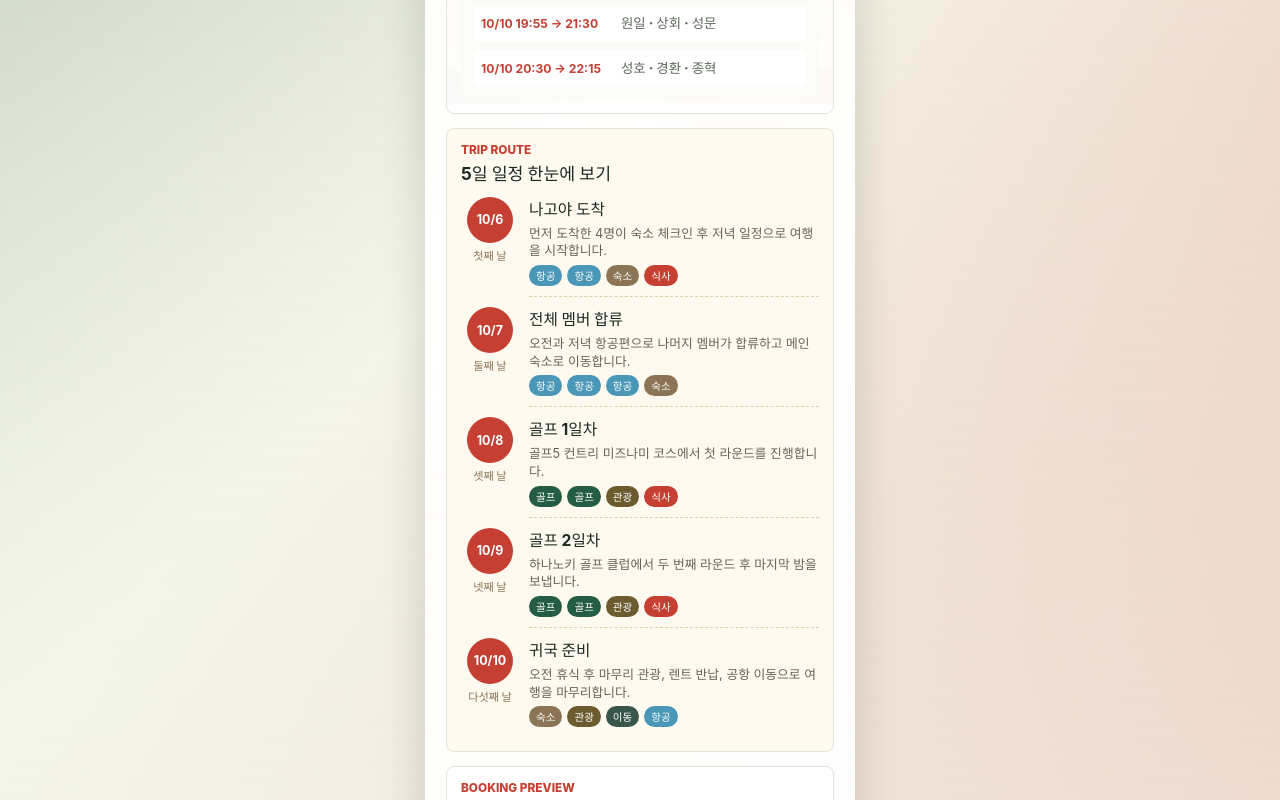
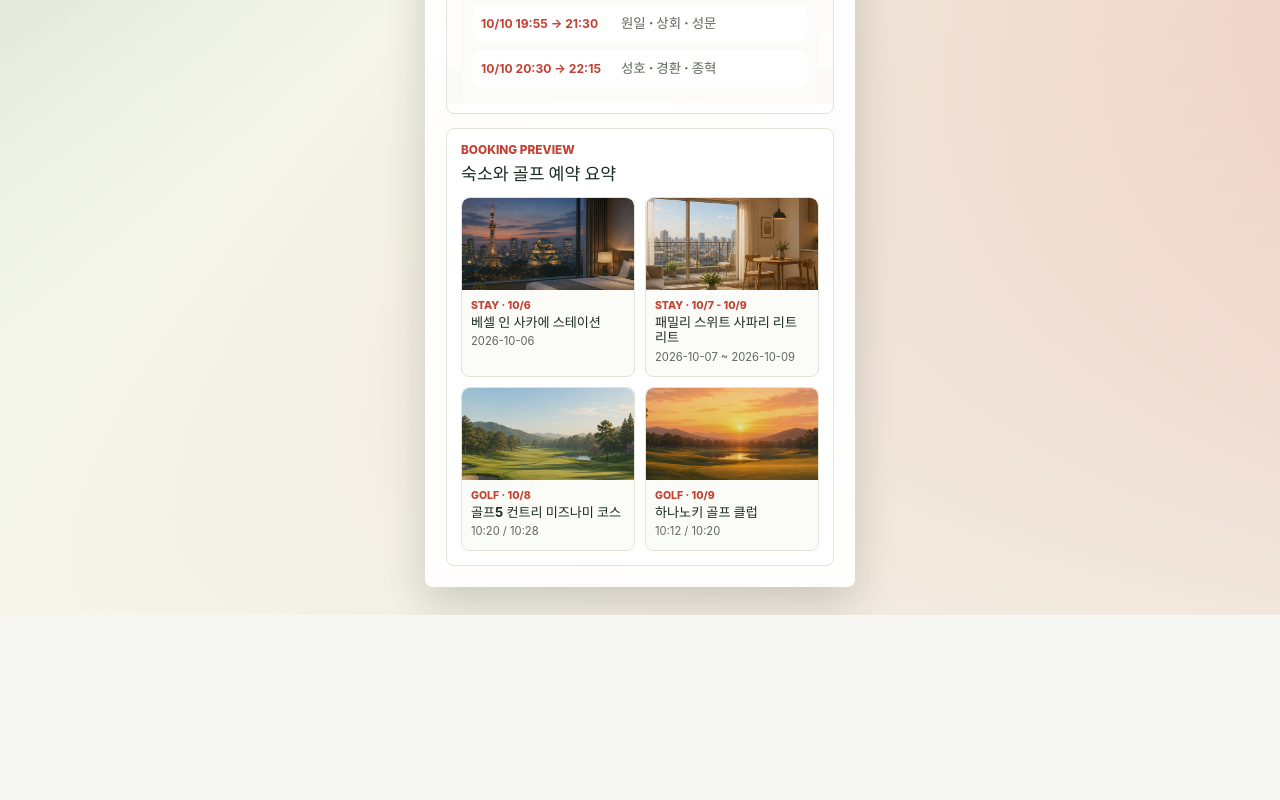
Before and after one commit to khkim-dev/japan-golf-trip-dashboard, a React (Vite) app: page / in a window 1280 px wide. Shown: the part 1220-2020 px from the top of the page. After the commit the page ends 1835 px from the top, so only its background shows below. Built offline with nearby package versions, Linux system fonts and the light colour scheme.

Commit message:
refactor: remove obsolete trip route summary

```diff
--- a/src/App.css
+++ b/src/App.css
@@ -759,186 +759,11 @@ h2 {
   line-height: 1.4;
 }
 
-.route-infographic {
-  position: relative;
-  display: grid;
-  gap: 16px;
-  margin-top: 8px;
-  padding: 16px;
-  overflow: hidden;
-  border-radius: 8px;
-  background:
-    linear-gradient(180deg, rgba(255, 250, 240, 0.72), rgba(255, 250, 240, 0.96)),
-    url('/japan-golf-trip-dashboard/images/generated/schedule-board-bg.png') center/cover;
-}
-
-.route-infographic-heading {
-  display: grid;
-  gap: 4px;
-}
-
-.route-infographic-heading span {
-  color: #c54033;
-  font-size: 0.72rem;
-  font-weight: 800;
-  text-transform: uppercase;
-}
-
-.route-infographic-heading h3 {
-  margin: 0;
-  color: #1c2b22;
-  font-size: 1.45rem;
-}
-
-.route-infographic-heading p {
-  max-width: 28ch;
-  color: #625b4f;
-  font-size: 0.84rem;
-  font-weight: 800;
-  line-height: 1.4;
-}
-
-.route-map-line {
-  position: relative;
-  display: grid;
-  gap: 14px;
-}
-
-.route-map-line::before {
-  content: '';
-  position: absolute;
-  left: 29px;
-  top: 22px;
-  bottom: 24px;
-  border-left: 3px dotted rgba(197, 64, 51, 0.32);
-}
-
-.route-stop {
-  position: relative;
-  display: grid;
-  grid-template-columns: 64px minmax(0, 1fr);
-  gap: 10px;
-}
-
-.route-stop-pin {
-  position: relative;
-  z-index: 1;
-  display: grid;
-  justify-items: center;
-  align-content: start;
-  gap: 5px;
-}
-
-.route-stop-pin strong {
-  width: 50px;
-  height: 50px;
-  display: grid;
-  place-items: center;
-  border: 5px solid rgba(255, 255, 255, 0.76);
-  border-radius: 50%;
-  color: #ffffff;
-  background: #c54033;
-  font-size: 0.8rem;
-  box-shadow: 0 10px 18px rgba(118, 59, 39, 0.14);
-}
-
-.route-stop-pin span {
-  color: #8c7457;
-  font-size: 0.68rem;
-  font-weight: 900;
-}
-
-.route-stop-card {
-  display: grid;
-  gap: 8px;
-  padding: 12px;
-  border: 1px solid rgba(224, 213, 192, 0.78);
-  border-radius: 8px;
-  background: rgba(255, 255, 255, 0.82);
-  backdrop-filter: blur(4px);
-}
-
-.route-stop-card h4 {
-  margin: 0;
-  color: #1c2b22;
-  font-size: 1rem;
-}
-
-.route-stop-card > p {
-  color: #675f54;
-  font-size: 0.78rem;
-  line-height: 1.38;
-}
-
-.route-stop-events {
-  display: grid;
-  gap: 6px;
-}
-
-.route-mini-event {
-  display: grid;
-  grid-template-columns: 38px 44px minmax(0, 1fr);
-  gap: 6px;
-  align-items: center;
-  min-width: 0;
-}
-
-.route-mini-event span {
-  display: grid;
-  place-items: center;
-  min-height: 24px;
-  border-radius: 999px;
-  color: #ffffff;
-  background: #245c44;
-  font-size: 0.62rem;
-  font-weight: 900;
-}
-
-.route-mini-event.air span {
-  background: #4a97b7;
-}
-
-.route-mini-event.food span {
-  background: #c54033;
-}
-
-.route-mini-event.stay span {
-  background: #8c7457;
-}
-
-.route-mini-event.map span {
-  background: #6b5b2f;
-}
-
-.route-mini-event.car span {
-  background: #38564a;
-}
-
-.route-mini-event strong {
-  color: #c54033;
-  font-size: 0.7rem;
-}
-
-.route-mini-event p {
-  color: #1c2b22;
-  font-size: 0.76rem;
-  font-weight: 800;
-  line-height: 1.25;
-}
-
 @media (max-width: 380px) {
   .hole-picker {
     grid-template-columns: repeat(6, minmax(0, 1fr));
   }
 
-
-  .route-stop {
-    grid-template-columns: 54px minmax(0, 1fr);
-  }
-
-  .route-mini-event {
-    grid-template-columns: 34px 40px minmax(0, 1fr);
-  }
 }
 
 .schedule-board {
@@ -1106,103 +931,6 @@ h2 {
   font-size: 0.84rem;
   font-weight: 800;
   line-height: 1.3;
-}
-
-.compact-route-board {
-  background: #fffaf0;
-}
-
-.compact-days {
-  display: grid;
-  gap: 10px;
-}
-
-.compact-day {
-  display: grid;
-  grid-template-columns: 58px minmax(0, 1fr);
-  gap: 10px;
-  align-items: start;
-}
-
-.compact-day-pin {
-  display: grid;
-  justify-items: center;
-  gap: 4px;
-}
-
-.compact-day-pin strong {
-  width: 46px;
-  height: 46px;
-  display: grid;
-  place-items: center;
-  border-radius: 50%;
-  color: #ffffff;
-  background: #c54033;
-  font-size: 0.78rem;
-}
-
-.compact-day-pin span {
-  color: #8c7457;
-  font-size: 0.7rem;
-  font-weight: 800;
-}
-
-.compact-day-copy {
-  display: grid;
-  gap: 5px;
-  padding-bottom: 10px;
-  border-bottom: 1px dashed #dfcfad;
-}
-
-.compact-day:last-child .compact-day-copy {
-  border-bottom: 0;
-}
-
-.compact-day-copy h5 {
-  margin: 0;
-  color: #1c2b22;
-  font-size: 0.98rem;
-}
-
-.compact-day-copy p {
-  color: #6b6256;
-  font-size: 0.8rem;
-  line-height: 1.38;
-}
-
-.compact-event-row {
-  display: flex;
-  flex-wrap: wrap;
-  gap: 5px;
-}
-
-.compact-event-row span {
-  padding: 3px 7px;
-  border-radius: 999px;
-  color: #ffffff;
-  background: #245c44;
-  font-size: 0.66rem;
-  font-weight: 800;
-}
-
-.compact-event-row .air {
-  background: #4a97b7;
-}
-
-.compact-event-row .food {
-  background: #c54033;
-}
-
-.compact-event-row .stay {
-  background: #8c7457;
-}
-
-.compact-event-row .map {
-  background: #6b5b2f;
-}
-
-.compact-event-row .car {
-  background: #38564a;
 }
 
 .preview-booking-grid {
--- a/src/App.jsx
+++ b/src/App.jsx
@@ -2,7 +2,7 @@ import { useState } from 'react'
 import './App.css'
 import { TripInfographic } from './components/TripInfographic'
 import { YardageBook } from './components/YardageBook'
-import { accommodations, golfRounds, infographicDays, travelerTimeline } from './data/schedule'
+import { accommodations, golfRounds, travelerTimeline } from './data/schedule'
 import { yardageCourses } from './data/yardageBook'
 
 const tripStartDate = new Date('2026-10-06T00:00:00+09:00')
@@ -89,7 +89,6 @@ function App() {
               <h2>{activeSection.title}</h2>
               <TripInfographic
                 accommodations={accommodations}
-                days={infographicDays}
                 golfRounds={golfRounds}
                 travelerTimeline={travelerTimeline}
               />
--- a/src/components/TripInfographic.jsx
+++ b/src/components/TripInfographic.jsx
@@ -1,13 +1,4 @@
-const eventLabels = {
-  air: '항공',
-  stay: '숙소',
-  food: '식사',
-  golf: '골프',
-  map: '관광',
-  car: '이동',
-}
-
-export function TripInfographic({ accommodations, days, golfRounds, travelerTimeline }) {
+export function TripInfographic({ accommodations, golfRounds, travelerTimeline }) {
   const outboundGroups = [
     { time: '10/6 17:30 → 18:55', members: ['원일', '상회'] },
     { time: '10/6 17:40 → 19:30', members: ['성호'] },
@@ -44,34 +35,6 @@ export function TripInfographic({ accommodations, days, golfRounds, travelerTime
         <div className="flight-columns">
           <FlightGroup title="출국" route="Korea → Nagoya" groups={outboundGroups} />
           <FlightGroup title="입국" route="Nagoya → Korea" groups={inboundGroups} />
-        </div>
-      </section>
-
-      <section className="visual-board compact-route-board" aria-labelledby="route-board-title">
-        <div className="visual-board-heading">
-          <span>Trip Route</span>
-          <h4 id="route-board-title">5일 일정 한눈에 보기</h4>
-        </div>
-        <div className="compact-days">
-          {days.map((day) => (
-            <article className="compact-day" key={day.date}>
-              <div className="compact-day-pin">
-                <strong>{day.date}</strong>
-                <span>{day.day}</span>
-              </div>
-              <div className="compact-day-copy">
-                <h5>{day.title}</h5>
-                <p>{day.summary}</p>
-                <div className="compact-event-row">
-                  {day.events.slice(0, 4).map((event) => (
-                    <span className={event.type} key={`${day.date}-${event.time}-${event.title}`}>
-                      {eventLabels[event.type]}
-                    </span>
-                  ))}
-                </div>
-              </div>
-            </article>
-          ))}
         </div>
       </section>
 
--- a/src/data/schedule.js
+++ b/src/data/schedule.js
@@ -131,70 +131,6 @@ export const tripSchedule = [
   },
 ]
 
-export const infographicDays = [
-  {
-    day: '첫째 날',
-    date: '10/6',
-    title: '나고야 도착',
-    summary: '먼저 도착한 4명이 숙소 체크인 후 저녁 일정으로 여행을 시작합니다.',
-    events: [
-      { time: '17:30', type: 'air', title: '원일 · 상회 출국' },
-      { time: '17:40', type: 'air', title: '성호 출국' },
-      { time: '19:30', type: 'stay', title: '베셀 인 사카에 스테이션 이동' },
-      { time: 'Night', type: 'food', title: '근처 저녁 및 가벼운 관광' },
-    ],
-  },
-  {
-    day: '둘째 날',
-    date: '10/7',
-    title: '전체 멤버 합류',
-    summary: '오전과 저녁 항공편으로 나머지 멤버가 합류하고 메인 숙소로 이동합니다.',
-    events: [
-      { time: '08:30', type: 'air', title: '성문 출국' },
-      { time: '10:00', type: 'air', title: '성문 나고야 도착' },
-      { time: '17:40', type: 'air', title: '경환 · 종혁 출국' },
-      { time: '19:30', type: 'stay', title: '사파리 리트리트 합류' },
-    ],
-  },
-  {
-    day: '셋째 날',
-    date: '10/8',
-    title: '골프 1일차',
-    summary: '골프5 컨트리 미즈나미 코스에서 첫 라운드를 진행합니다.',
-    events: [
-      { time: '10:20', type: 'golf', title: '경환 · 종혁 · 상회' },
-      { time: '10:28', type: 'golf', title: '성호 · 성문 · 원일' },
-      { time: 'PM', type: 'map', title: '단체 관광' },
-      { time: 'Night', type: 'food', title: '저녁 식사 및 다음날 일정 확인' },
-    ],
-  },
-  {
-    day: '넷째 날',
-    date: '10/9',
-    title: '골프 2일차',
-    summary: '하나노키 골프 클럽에서 두 번째 라운드 후 마지막 밤을 보냅니다.',
-    events: [
-      { time: '10:12', type: 'golf', title: '종혁 · 성호 · 경환' },
-      { time: '10:20', type: 'golf', title: '상회 · 원일 · 성문' },
-      { time: 'PM', type: 'map', title: '단체 관광' },
-      { time: 'Night', type: 'food', title: '마지막 밤 일정' },
-    ],
-  },
-  {
-    day: '다섯째 날',
-    date: '10/10',
-    title: '귀국 준비',
-    summary: '오전 휴식 후 마무리 관광, 렌트 반납, 공항 이동으로 여행을 마무리합니다.',
-    events: [
-      { time: 'AM', type: 'stay', title: '휴식 및 체크아웃 준비' },
-      { time: 'PM', type: 'map', title: '마무리 관광' },
-      { time: 'PM', type: 'car', title: '공항 이동 및 렌트 반납' },
-      { time: '19:55', type: 'air', title: '원일 · 상회 · 성문 입국편' },
-      { time: '20:30', type: 'air', title: '경환 · 종혁 · 성호 입국편' },
-    ],
-  },
-]
-
 export const accommodations = [
   {
     date: '10/6',
```
